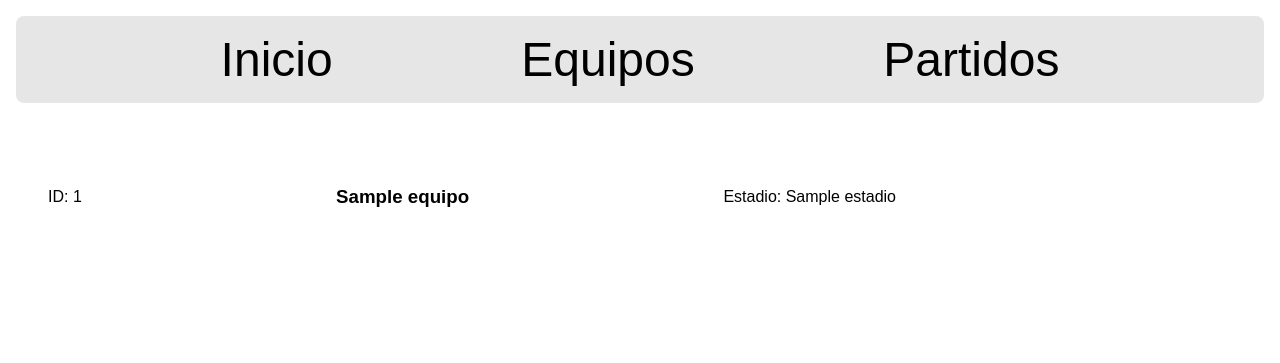
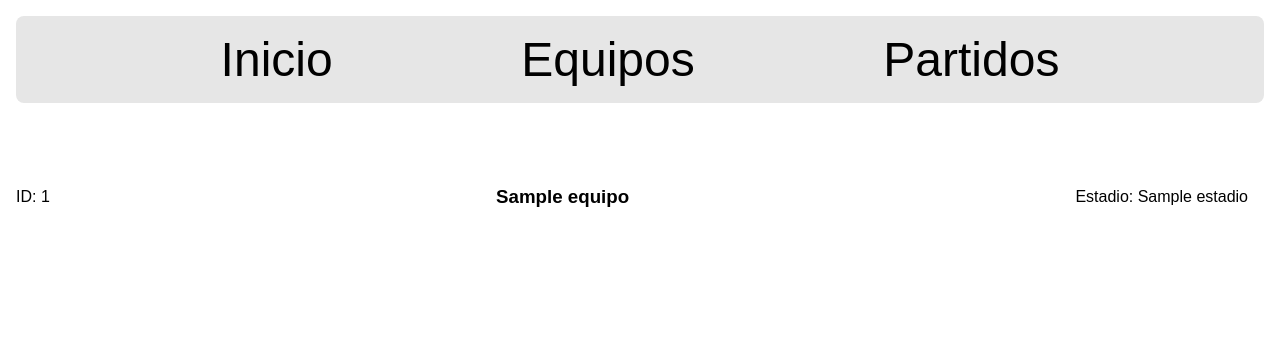
Before and after one commit to Alejandro-4v/Futbol4V, a PHP site: template templates/item_equipo.php in a window 1280 px wide. Shown: the top 363 px of the page. Run offline with PHP 8.4, Linux system fonts and the light colour scheme; the template is opened without the code that fills it: most values are stand-ins (such as "Sample title", 1, 10 or a date in 2020); style sheets or scripts are compiled from the project's sources.

Commit message:
fix: main.scss modificado para una mejor estética en los items de las listas

```diff
--- a/scss/main.scss
+++ b/scss/main.scss
@@ -56,18 +56,19 @@ main {
 
 .item-card {
     height: auto;
-    width: 70%;
+    width: 100%;
 
     display: flex;
     flex-direction: row;
     align-items: center;
 
     border-radius: 3rem;
-    margin: 2rem;
     background-color: white;
     padding: 1rem;
 
     box-sizing: border-box;
+
+    margin-top: 2rem;
 
     & > :not(:first-child):not(:last-child) {
         margin-left: auto;
@@ -90,4 +91,6 @@ main {
     display: flex;
     flex-direction: column;
     align-items: center;
+
+    padding: 2rem;
 }
```
